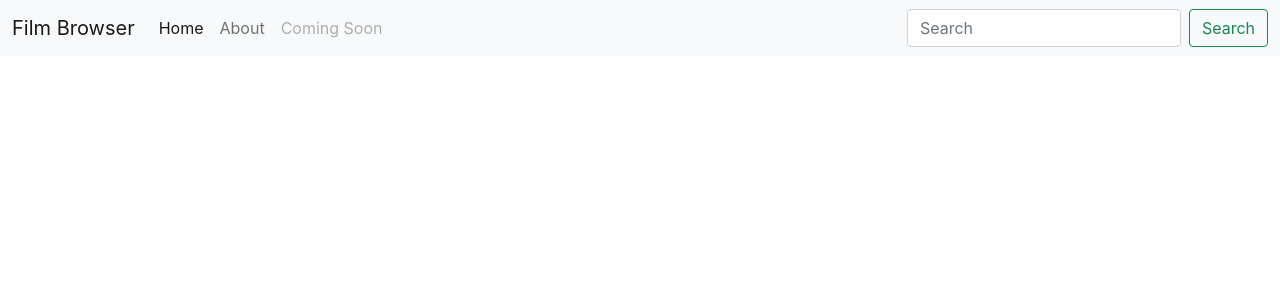
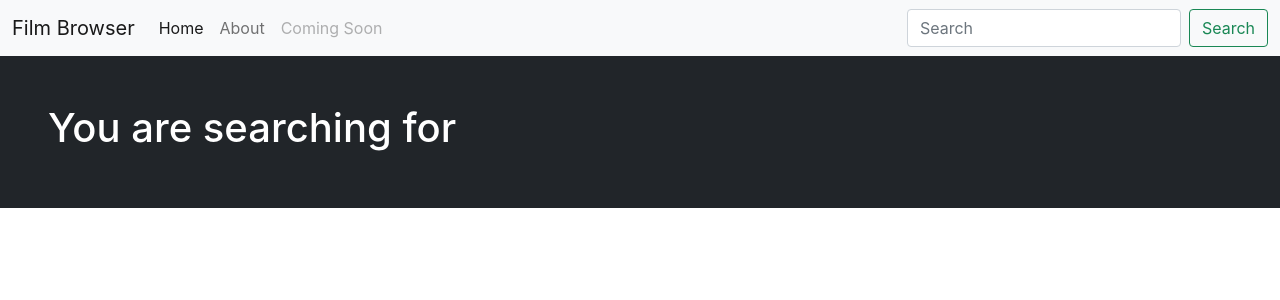
Before and after one commit to Darzwaitz/react_work, a React (Create React App) app in the folder film-browser/: page /search in a window 1280 px wide. Shown: the top 300 px of the page. Built offline with nearby package versions, Linux system fonts and the light colour scheme.

Commit message:
using useState and props

```diff
--- a/film-browser/src/App.js
+++ b/film-browser/src/App.js
@@ -2,9 +2,14 @@ import "./App.css";
 import Navbar from "./components/navigation/Navbar";
 import Home from "./components/pages/Home";
 import About from "./components/pages/About";
+import SearchView from "./components/SearchView";
 import { Switch, Route } from "react-router-dom";
+import { useState } from "react";
+// import { useState, useEffect } from "react";
 
 function App() {
+  const [searchResults, setSearchResults] = useState([]);
+  const [searchText, setSearchText] = useState("");
   return (
     <div>
       <Navbar />
@@ -13,6 +18,10 @@ function App() {
           <Home />
         </Route>
         <Route path="/about" component={About} />
+        {/* <Route path="/search" component={SearchView} /> */}
+        <Route path="/search">
+          <SearchView keyword={searchText} searchResults={searchResults} />
+        </Route>
       </Switch>
     </div>
   );
--- /dev/null
+++ b/film-browser/src/components/SearchView.js
@@ -0,0 +1,12 @@
+import Hero from "./Hero";
+const SearchView = ({ keyword, searchResults }) => {
+  const title = `You are searching for ${keyword}`;
+
+  return (
+    <main>
+      <Hero text={title} />
+    </main>
+  );
+};
+
+export default SearchView;
```
